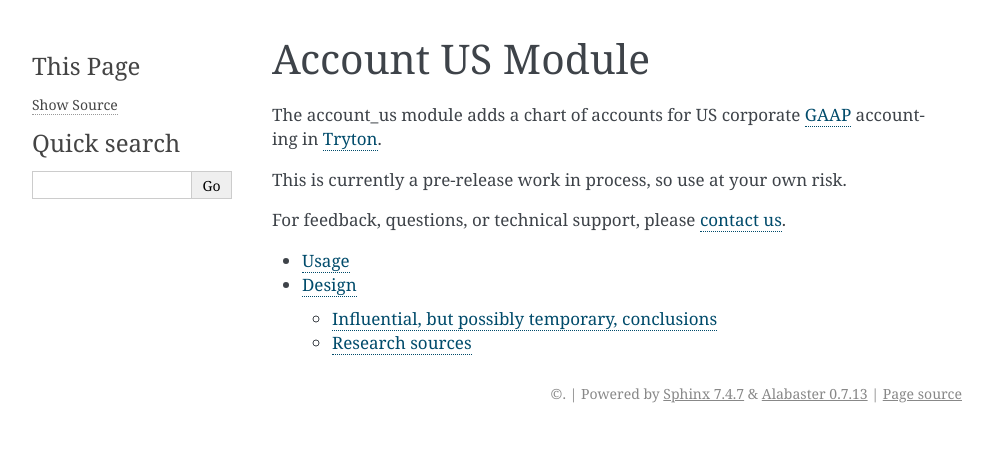
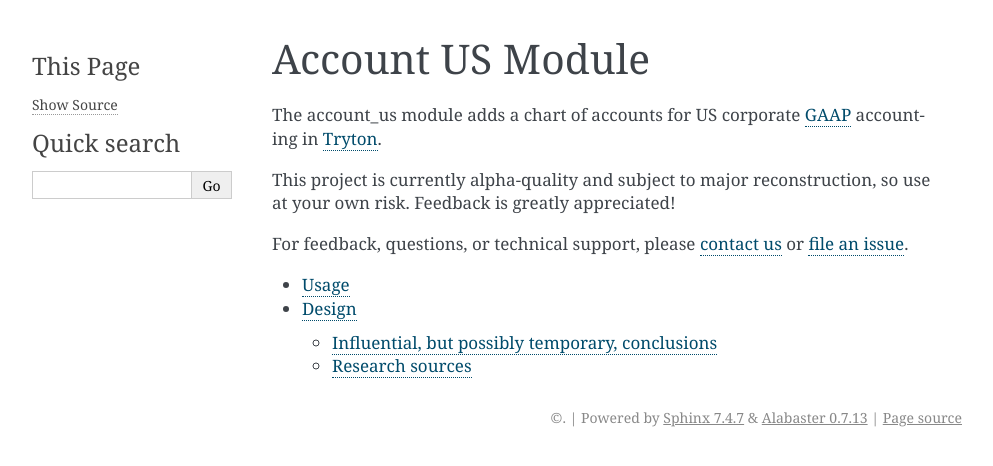
Before and after one commit to austinrutta/account_us, a Sphinx documentation site: the page built from doc/index.rst, in a window 1280 px wide. Shown: the top 466 px of the page, without its empty margins (148-1141 px from the left). Built offline with Sphinx 7.4.7, drawn with Linux system fonts in a browser that asks for light colours.

Commit message:
Invite feedback

```diff
--- a/doc/index.rst
+++ b/doc/index.rst
@@ -5,9 +5,11 @@
 The account_us module adds a chart of accounts for US corporate GAAP_
 accounting in Tryton_.
 
-This is currently a pre-release work in process, so use at your own risk.
+This project is currently alpha-quality and subject to major reconstruction, so
+use at your own risk. Feedback is greatly appreciated!
 
-For feedback, questions, or technical support, please `contact us`_.
+For feedback, questions, or technical support, please `contact us`_ or `file an
+issue`_.
 
 .. toctree::
    :maxdepth: 2
@@ -18,3 +20,4 @@
 .. _GAAP: https://en.wikipedia.org/wiki/Generally_Accepted_Accounting_Principles_(United_States)
 .. _Tryton: https://www.tryton.org
 .. _contact us: https://pentandra.com/company/#contact
+.. _file an issue: https://github.com/pentandra/account_us/issues
```
